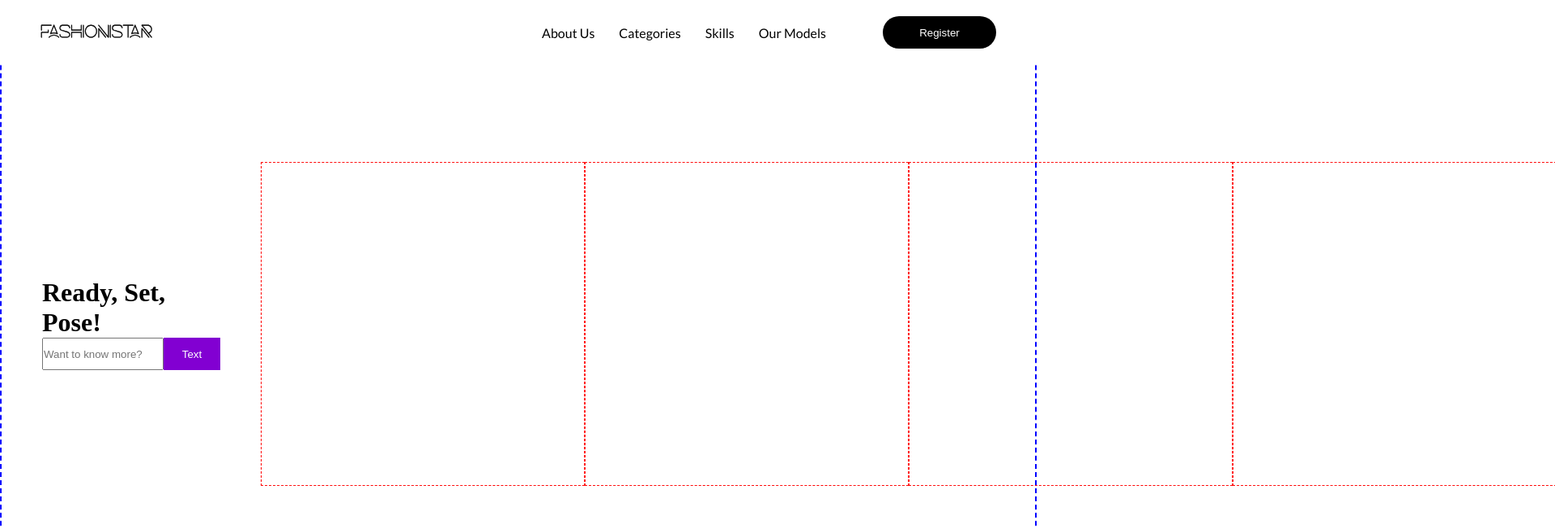
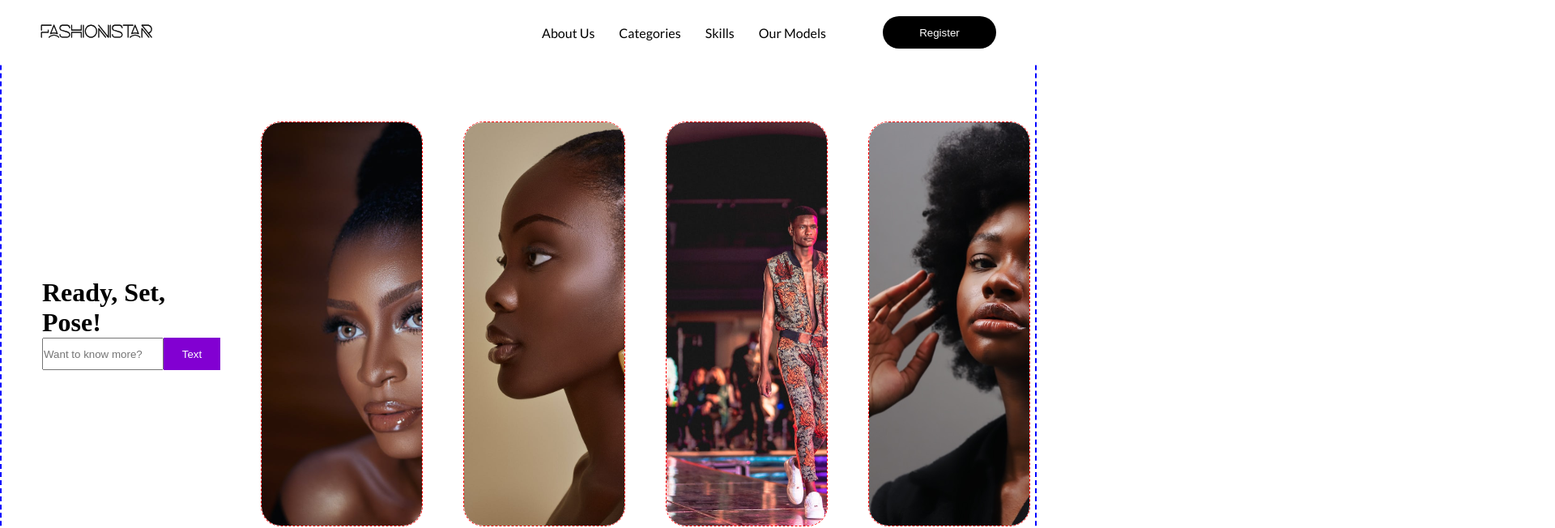
Before and after one commit to Deevyn9/Fashionstar, a React (Vite) app: page / in a window 1280 px wide. Shown: the top 652 px of the page at 81% size, 1920 px wide, since content can reach past the window. Built offline with nearby package versions, Linux system fonts and the light colour scheme.

Commit message:
hover function working

```diff
--- a/src/components/Hero/Hero.css
+++ b/src/components/Hero/Hero.css
@@ -30,10 +30,27 @@
 
 .hero__images {
     display: flex;
+    gap: 50px;
 }
 
 .flex__image {
+    background-color: red;
     border: 1px dashed red;
-    height: 400px;
+    height: 500px;
+    width: 200px;
+    overflow: hidden;
+    border-radius: 25px;
+    position: relative;
+    justify-content: center;
+    align-items: center;
+    cursor: pointer;
+    transition: all .3s ease-in-out;
+}
+
+.flex__image.hovered {
     width: 400px;
 }
+
+.flex__image img {
+    /* position: absolute; */
+}
--- a/src/components/Hero/Hero.jsx
+++ b/src/components/Hero/Hero.jsx
@@ -6,7 +6,58 @@ import Editorial from "../../assets/Editorial.svg";
 
 import "./Hero.css";
 
+const featuredItems = [
+  {
+    id: 1,
+    img: FaceModelling,
+    text: "Face Modelling",
+  },
+  {
+    id: 2,
+    img: Commercial,
+    text: "Commercial",
+  },
+  {
+    id: 3,
+    img: Runway,
+    text: "Runway",
+  },
+  {
+    id: 4,
+    img: Editorial,
+    text: "Editorial",
+  },
+];
+
 const Hero = () => {
+  const [hoveredItem, setHoveredItem] = useState(null);
+
+  function handleHover(item) {
+    if (hoveredItem !== item.id) {
+      setHoveredItem(item.id);
+    }
+  }
+
+  function removeHover() {}
+
+  const featured = featuredItems.map((item) => {
+    return (
+      <div
+        className={
+          hoveredItem === item.id ? "flex__image hovered" : "flex__image"
+        }
+        key={item.id}
+        onMouseEnter={() => handleHover(item)}
+        onMouseLeave={() => removeHover()}
+        style={{
+          backgroundColor: `${hoveredItem === item.id ? "red" : "transparent"}`,
+        }}
+      >
+        <img src={item.img} alt="" />
+      </div>
+    );
+  });
+
   return (
     <div className="Hero">
       <div className="hero__text">
@@ -17,10 +68,11 @@ const Hero = () => {
         </div>
       </div>
       <div className="hero__images">
+        {featured}
+        {/* <div className="flex__image"></div>
         <div className="flex__image"></div>
         <div className="flex__image"></div>
-        <div className="flex__image"></div>
-        <div className="flex__image"></div>
+        <div className="flex__image"></div> */}
       </div>
     </div>
   );
```
